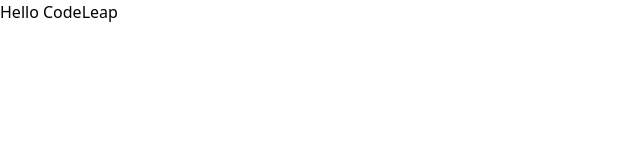
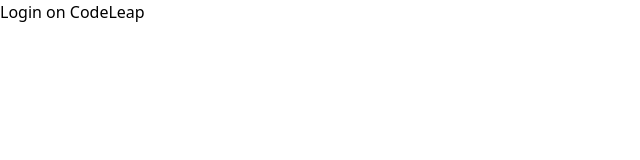
Before and after one commit to filipefpaulo/CodeLeapChallenge, a React (Vite) app: page /login in a window 1280 px wide. Shown: the top 160 px of the page, without its empty margins (0-640 px from the left). Built offline with nearby package versions, Linux system fonts and the light colour scheme.

Commit message:
feat: Add package React Router Dom and all pages of the project

```diff
--- a/package.json
+++ b/package.json
@@ -15,6 +15,7 @@
     "react": "^17.0.2",
     "react-dom": "^17.0.2",
     "react-redux": "^8.0.5",
+    "react-router-dom": "^6.11.2",
     "redux": "^4.2.1"
   },
   "devDependencies": {
--- a/src/App.tsx
+++ b/src/App.tsx
@@ -1,5 +1,14 @@
-function App() {
-  return <div>Hello CodeLeap</div>;
+import { Route, Routes } from 'react-router-dom';
+
+import { Home, Login, Root } from './pages';
+
+export function App() {
+  return (
+    <Routes>
+      <Route path="/" element={<Root />} />
+      <Route path="/login" element={<Login />} />
+      <Route path="/home" element={<Home />} />
+      <Route path="*" element={<Root />} />
+    </Routes>
+  );
 }
-
-export default App;
--- a/src/main.tsx
+++ b/src/main.tsx
@@ -2,12 +2,15 @@
 
 import React from 'react';
 import ReactDOM from 'react-dom';
+import { BrowserRouter } from 'react-router-dom';
 
-import App from './App';
+import { App } from './App';
 
 ReactDOM.render(
   <React.StrictMode>
-    <App />
+    <BrowserRouter>
+      <App />
+    </BrowserRouter>
   </React.StrictMode>,
   document.getElementById('root'),
 );
--- /dev/null
+++ b/src/pages/Home.tsx
@@ -0,0 +1,3 @@
+export function Home() {
+  return <div>Home CodeLeap</div>;
+}
--- /dev/null
+++ b/src/pages/Login.tsx
@@ -0,0 +1,3 @@
+export function Login() {
+  return <div>Login on CodeLeap</div>;
+}
--- /dev/null
+++ b/src/pages/Root.tsx
@@ -0,0 +1,3 @@
+export function Root() {
+  return <div>Root CodeLeap</div>;
+}
--- /dev/null
+++ b/src/pages/index.tsx
@@ -0,0 +1,5 @@
+import { Home } from './Home';
+import { Login } from './Login';
+import { Root } from './Root';
+
+export { Home, Login, Root };
```
Also changed, not shown: 1 other file (tests, documents, lock files or other folders).
